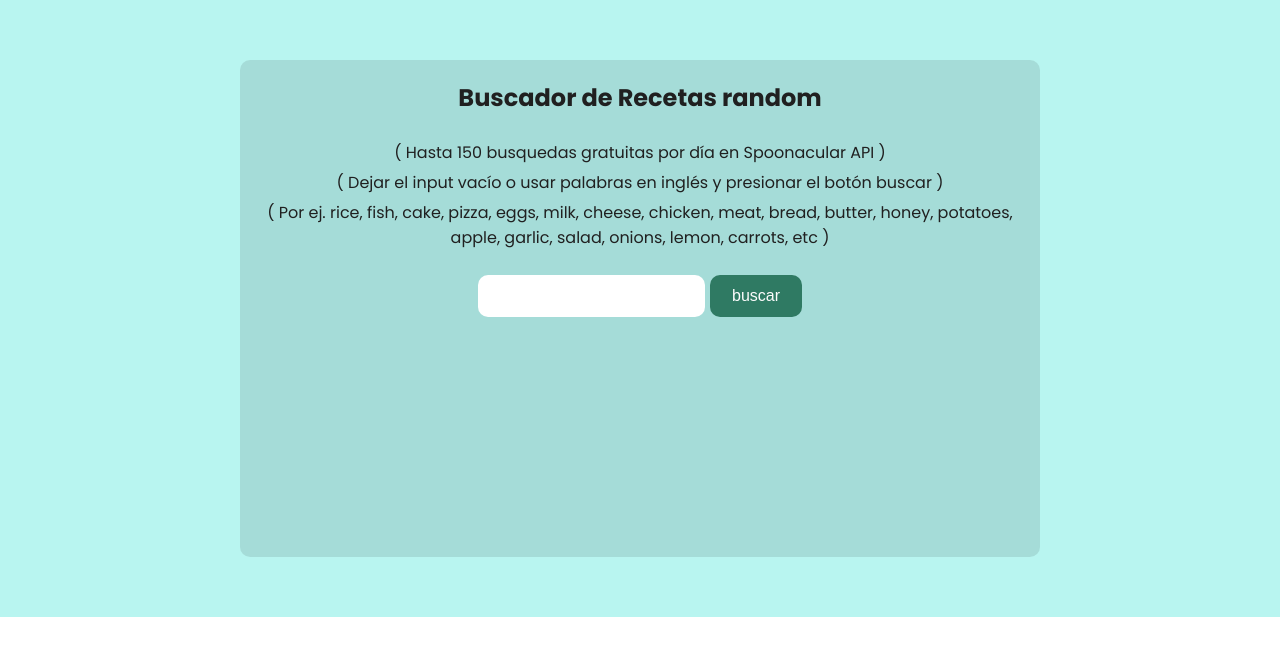
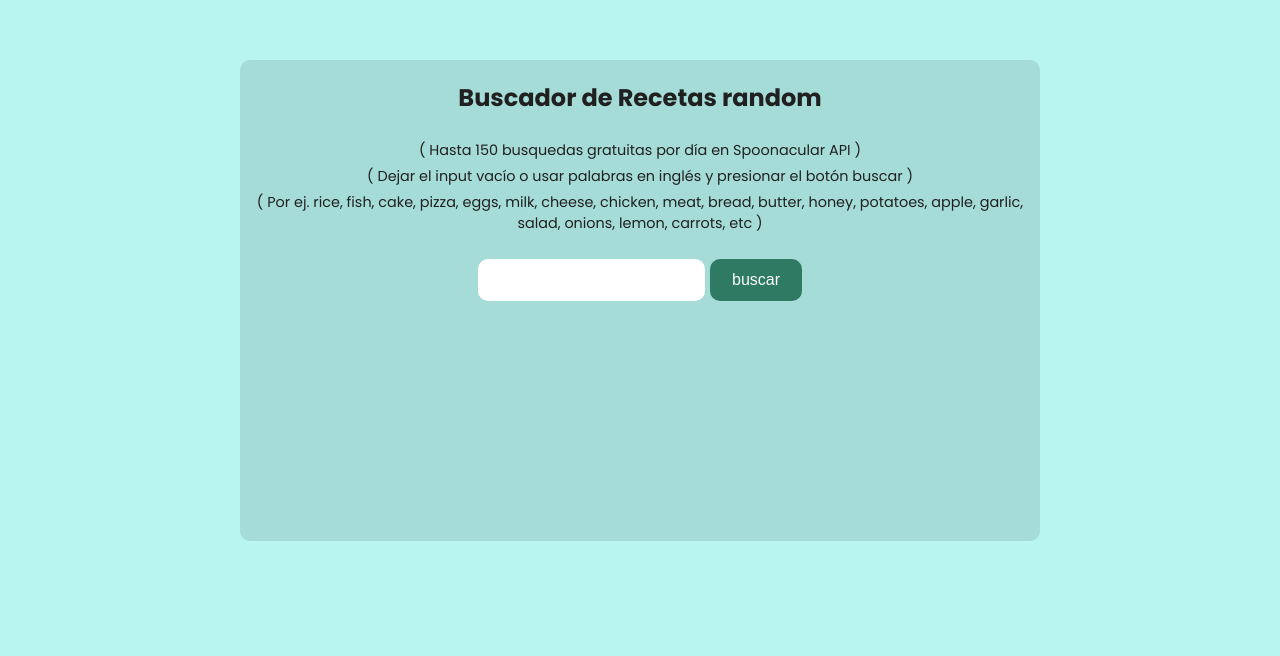
Before and after one commit to leomathot/temp-food-api-test, a plain HTML site: page index.html in a window 1280 px wide. Drawn offline with Linux system fonts and the light colour scheme.

Commit message:
Se cambian algunos estilos

```diff
--- a/busqueda.js
+++ b/busqueda.js
@@ -5,7 +5,6 @@ botonBuscar.addEventListener("click", buscar)
 
 function buscar() {
     let texto = document.querySelector("#input-busqueda").value.toLowerCase()
-    console.log(texto)
 
     // const apiKey = "1cf496bec1294afb93bb885351ea44a8"
     const apiKey = "e1a1056a0a904d569e1a7cae36d6aab1"
--- a/estilos.css
+++ b/estilos.css
@@ -19,6 +19,10 @@
 
 body {
     font-family: 'Poppins', sans-serif;
+}
+
+main {
+    min-height: 100vh;
 }
 
 section {
@@ -75,11 +79,8 @@ article {
     text-align: center;
 }
 
-#mensaje-aclaracion {
-    font-size: 1rem;
-}
-
 #mensaje-aclaracion p {
+    font-size: 0.9rem;
     margin: 5px;
 }
 
@@ -137,7 +138,7 @@ article {
     outline: none;
     border-radius: 10px;
     font-size: 1rem;
-    padding: 10px 20px;
+    padding: 15px 20px;
     background-color: var(--color-4);
     color: var(--blanco);
     border: 2px solid transparent;
--- a/index.html
+++ b/index.html
@@ -8,8 +8,8 @@
     <title>Document</title>
 </head>
 <body>
-    <main>
-        <section class="fondo-2">
+    <main class="fondo-2">
+        <section>
             <article id="busqueda-random">
                 <h2>Buscador de Recetas random</h2>
                 <div id="mensaje-aclaracion">
```
